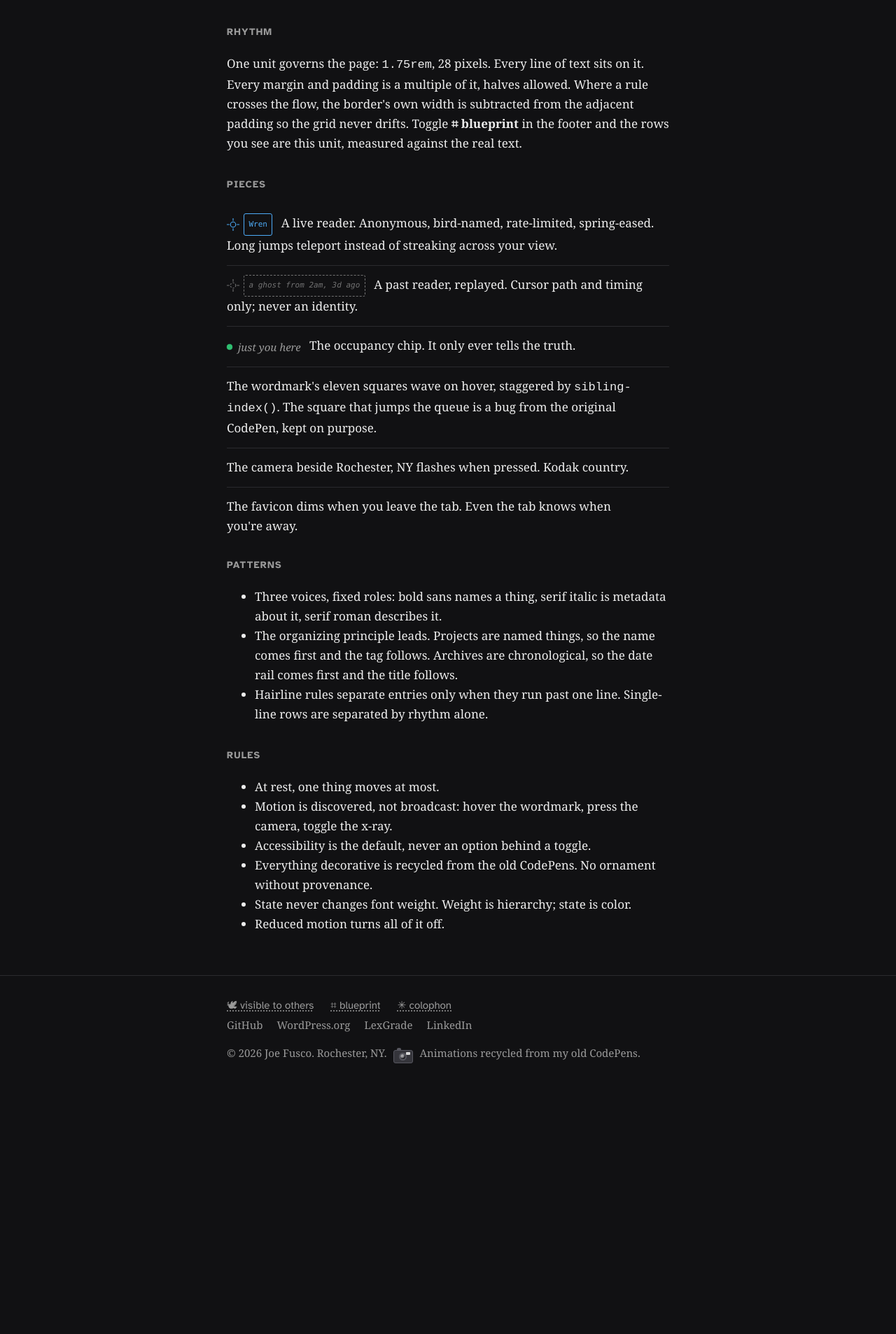
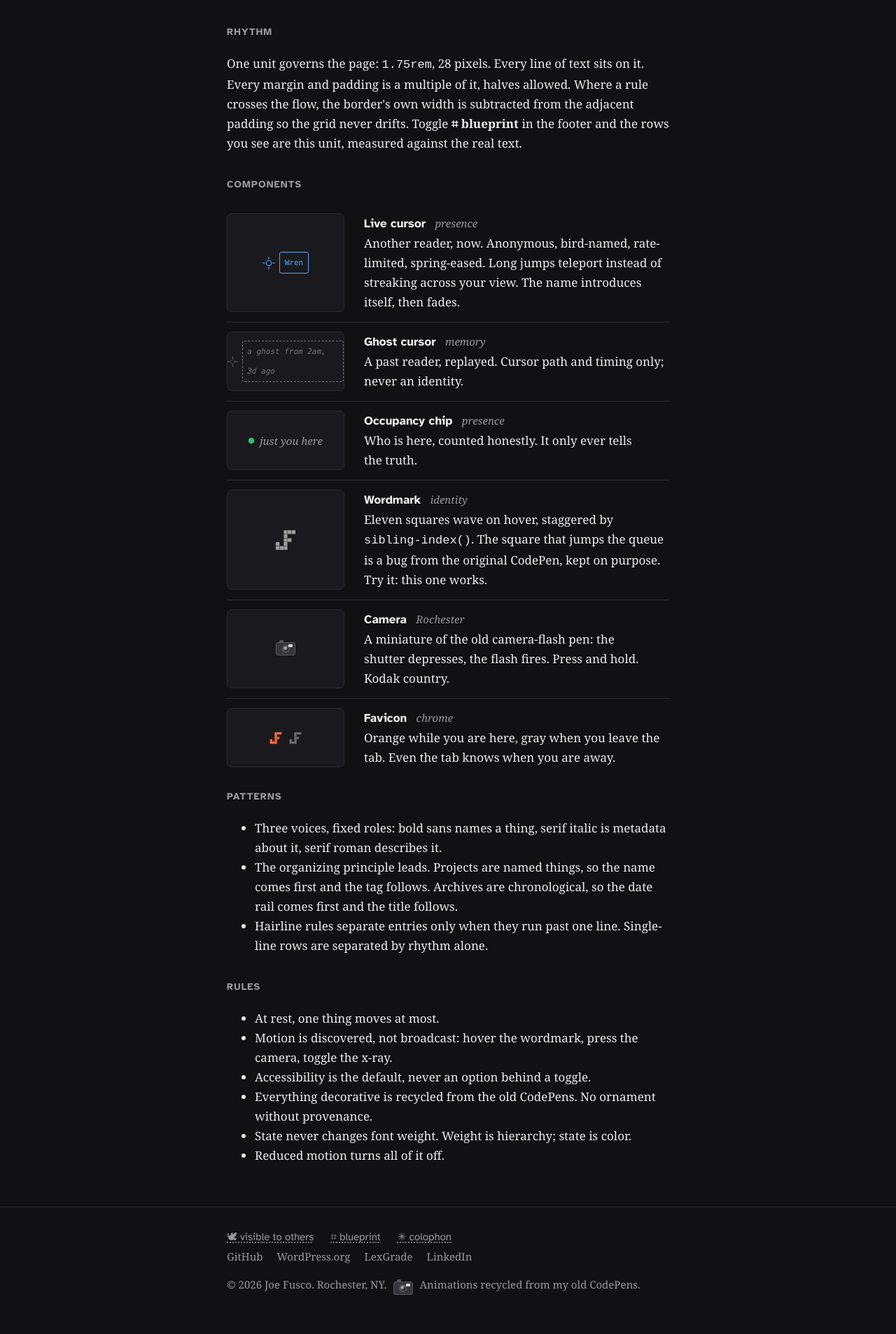
Before and after one commit to josephfusco/josephfusco.github.io, a Jekyll site: the page built from design.html, in a window 1280 px wide. Shown: the part 768-2675 px from the top of the page at 70% size. Built offline with Jekyll 4.4.1, drawn with Linux system fonts in a browser that asks for light colours; before the commit the page ends 2344 px from its top, so only the background shows below that.

Commit message:
Design page: Pieces becomes Components with uniform anatomy and live specimens
Every entry now has the same scaffold: a stage with a working specimen,
a name in the project-list grammar, a domain tag, and a description. The
wordmark and camera specimens are the real components; the favicon shows
both states.

Co-Authored-By: Claude Fable 5 <noreply@anthropic.com>
Claude-Session: https://claude.ai/code/session_019vAcPMvpcgUVRcyZCqV9hM

```diff
--- a/assets/css/redesign.css
+++ b/assets/css/redesign.css
@@ -1037,9 +1037,43 @@ h1, h2, h3, h4,
 .spec-serif { font-family: Georgia, serif; font-size: 1.125rem; }
 .spec-italic { font-family: Georgia, serif; font-style: italic; }
 .spec-mono { font-family: "SF Mono", Menlo, Consolas, monospace; font-size: 0.875rem; }
-.pieces { list-style: none; margin: 0; padding: 0; }
-.pieces li { padding: calc(0.875rem - 1px) 0 0.875rem; border-bottom: 1px solid var(--border); }
-.pieces li:last-child { border-bottom: 0; }
+.components { list-style: none; margin: 0; padding: 0; }
+.components li {
+  display: grid;
+  grid-template-columns: 10.5rem 1fr;
+  column-gap: 1.75rem;
+  align-items: center;
+  padding: calc(0.875rem - 1px) 0 0.875rem;
+  border-bottom: 1px solid var(--border);
+}
+.components li:last-child { border-bottom: 0; }
+.components .stage {
+  display: flex;
+  align-items: center;
+  justify-content: center;
+  gap: 0.5rem;
+  align-self: stretch;
+  min-height: calc(var(--lh) * 2);
+  background: var(--card);
+  border: 1px solid var(--border);
+  border-radius: 7px;
+}
+.components h3 { font-size: 1.0625rem; line-height: var(--lh); margin: 0; }
+.components p { margin: 0; }
+.components .tag {
+  font-family: Georgia, serif;
+  font-style: italic;
+  font-size: 0.9375rem;
+  font-weight: 400;
+  color: var(--muted);
+  margin-left: 0.5rem;
+}
+.stage .demo-cursor, .stage .demo-chip { margin: 0; }
+.stage .site-mark { width: 34px; height: 34px; }
+.stage img { display: inline-block; }
+@media (max-width: 540px) {
+  .components li { grid-template-columns: 1fr; row-gap: 0.875rem; }
+}
 .demo-cursor { display: inline-flex; align-items: center; gap: 6px; color: #4dabf7; margin-right: 0.5rem; vertical-align: middle; }
 .demo-ghost { color: var(--muted); opacity: 0.7; }
 .demo-label { font-family: "SF Mono", Menlo, Consolas, monospace; font-size: 0.6875rem; border: 1px solid currentColor; border-radius: 3px; padding: 0.05rem 0.4rem; }
--- a/design.html
+++ b/design.html
@@ -40,29 +40,66 @@ permalink: /design
 		<p>One unit governs the page: <code>1.75rem</code>, 28 pixels. Every line of text sits on it. Every margin and padding is a multiple of it, halves allowed. Where a rule crosses the flow, the border's own width is subtracted from the adjacent padding so the grid never drifts. Toggle <strong>⌗ blueprint</strong> in the footer and the rows you see are this unit, measured against the real text.</p>
 	</section>
 
-	<section class="block" aria-label="Pieces">
-		<h2>Pieces</h2>
-		<ul class="pieces">
+	<section class="block" aria-label="Components">
+		<h2>Components</h2>
+		<ul class="components">
 			<li>
-				<span class="demo-cursor" aria-hidden="true"><svg viewBox="0 0 24 24" width="18" height="18" fill="none"><circle cx="12" cy="12" r="5" stroke="currentColor" stroke-width="1.5"/><path d="M12 0v5M12 19v5M0 12h5M19 12h5" stroke="currentColor" stroke-width="1.5"/></svg><span class="demo-label">Wren</span></span>
-				A live reader. Anonymous, bird-named, rate-limited, spring-eased. Long jumps teleport instead of streaking across your view.
+				<div class="stage" aria-hidden="true">
+					<span class="demo-cursor"><svg viewBox="0 0 24 24" width="18" height="18" fill="none"><circle cx="12" cy="12" r="5" stroke="currentColor" stroke-width="1.5"/><path d="M12 0v5M12 19v5M0 12h5M19 12h5" stroke="currentColor" stroke-width="1.5"/></svg><span class="demo-label">Wren</span></span>
+				</div>
+				<div>
+					<h3>Live cursor <span class="tag">presence</span></h3>
+					<p>Another reader, now. Anonymous, bird-named, rate-limited, spring-eased. Long jumps teleport instead of streaking across your view. The name introduces itself, then fades.</p>
+				</div>
 			</li>
 			<li>
-				<span class="demo-cursor demo-ghost" aria-hidden="true"><svg viewBox="0 0 24 24" width="18" height="18" fill="none"><circle cx="12" cy="12" r="5" stroke="currentColor" stroke-width="1.5" stroke-dasharray="3 2.5"/><path d="M12 0v5M12 19v5M0 12h5M19 12h5" stroke="currentColor" stroke-width="1.5"/></svg><span class="demo-label demo-label-italic">a ghost from 2am, 3d ago</span></span>
-				A past reader, replayed. Cursor path and timing only; never an identity.
+				<div class="stage" aria-hidden="true">
+					<span class="demo-cursor demo-ghost"><svg viewBox="0 0 24 24" width="18" height="18" fill="none"><circle cx="12" cy="12" r="5" stroke="currentColor" stroke-width="1.5" stroke-dasharray="3 2.5"/><path d="M12 0v5M12 19v5M0 12h5M19 12h5" stroke="currentColor" stroke-width="1.5"/></svg><span class="demo-label demo-label-italic">a ghost from 2am, 3d ago</span></span>
+				</div>
+				<div>
+					<h3>Ghost cursor <span class="tag">memory</span></h3>
+					<p>A past reader, replayed. Cursor path and timing only; never an identity.</p>
+				</div>
 			</li>
 			<li>
-				<span class="demo-chip" aria-hidden="true"><span class="presence-dot"></span> just you here</span>
-				The occupancy chip. It only ever tells the truth.
+				<div class="stage" aria-hidden="true">
+					<span class="demo-chip"><span class="presence-dot"></span> just you here</span>
+				</div>
+				<div>
+					<h3>Occupancy chip <span class="tag">presence</span></h3>
+					<p>Who is here, counted honestly. It only ever tells the truth.</p>
+				</div>
 			</li>
 			<li>
-				The wordmark's eleven squares wave on hover, staggered by <code>sibling-index()</code>. The square that jumps the queue is a bug from the original CodePen, kept on purpose.
+				<div class="stage">
+					<a class="site-name" href="/" tabindex="-1" aria-label="Wordmark demo">
+						<svg class="site-mark" viewBox="0 0 600 600" aria-hidden="true">
+							<rect x="350" y="250" /><rect x="50" y="350" /><rect x="50" y="450" /><rect x="150" y="450" /><rect x="250" y="450" /><rect x="250" y="350" /><rect x="250" y="250" /><rect x="250" y="150" /><rect x="250" y="50" /><rect x="350" y="50" /><rect x="450" y="50" />
+						</svg>
+					</a>
+				</div>
+				<div>
+					<h3>Wordmark <span class="tag">identity</span></h3>
+					<p>Eleven squares wave on hover, staggered by <code>sibling-index()</code>. The square that jumps the queue is a bug from the original CodePen, kept on purpose. Try it: this one works.</p>
+				</div>
 			</li>
 			<li>
-				The camera beside Rochester, NY flashes when pressed. Kodak country.
+				<div class="stage">
+					<button class="camera" aria-label="Take a photo" title="Say cheese"><span class="camera-lens"></span></button><span class="cheese" aria-hidden="true">CHEESE!</span>
+				</div>
+				<div>
+					<h3>Camera <span class="tag">Rochester</span></h3>
+					<p>A miniature of the old camera-flash pen: the shutter depresses, the flash fires. Press and hold. Kodak country.</p>
+				</div>
 			</li>
 			<li>
-				The favicon dims when you leave the tab. Even the tab knows when you're away.
+				<div class="stage" aria-hidden="true">
+					<img src="/assets/images/mark.svg" width="20" height="20" alt=""> <img src="/assets/images/mark-away.svg" width="20" height="20" alt="">
+				</div>
+				<div>
+					<h3>Favicon <span class="tag">chrome</span></h3>
+					<p>Orange while you are here, gray when you leave the tab. Even the tab knows when you are away.</p>
+				</div>
 			</li>
 		</ul>
 	</section>
```
